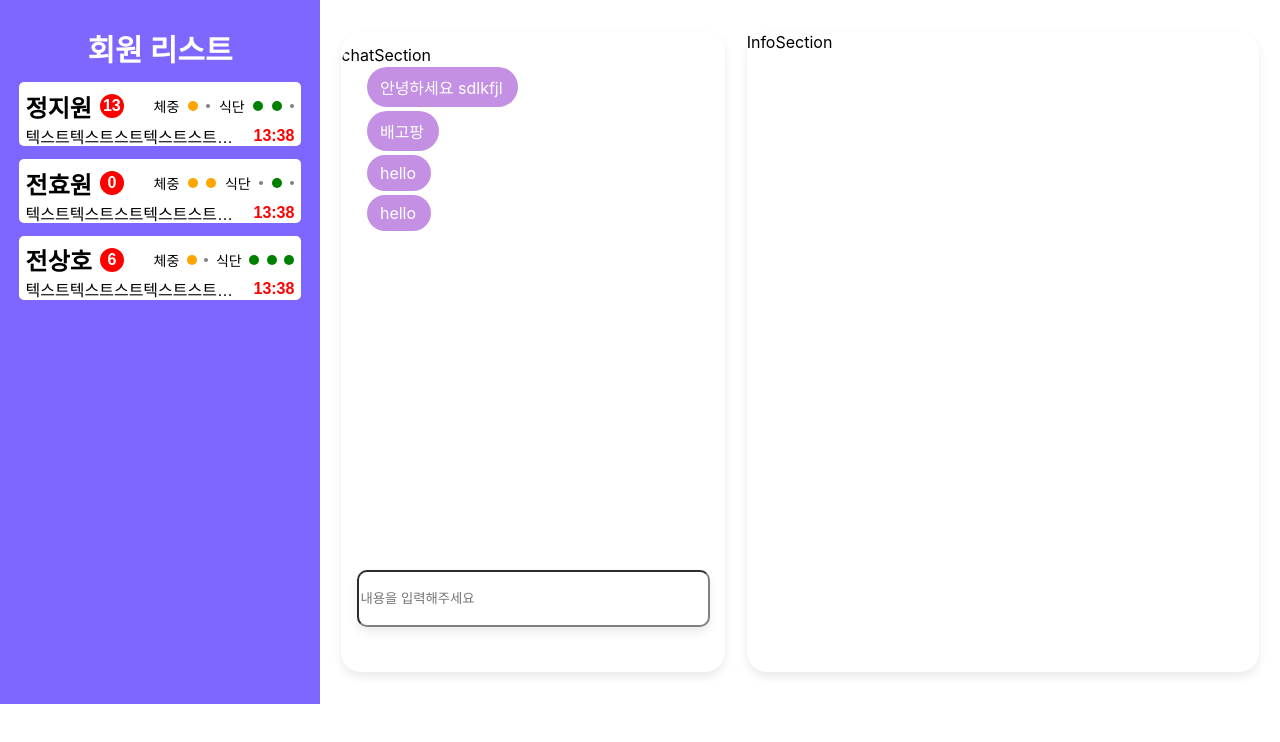
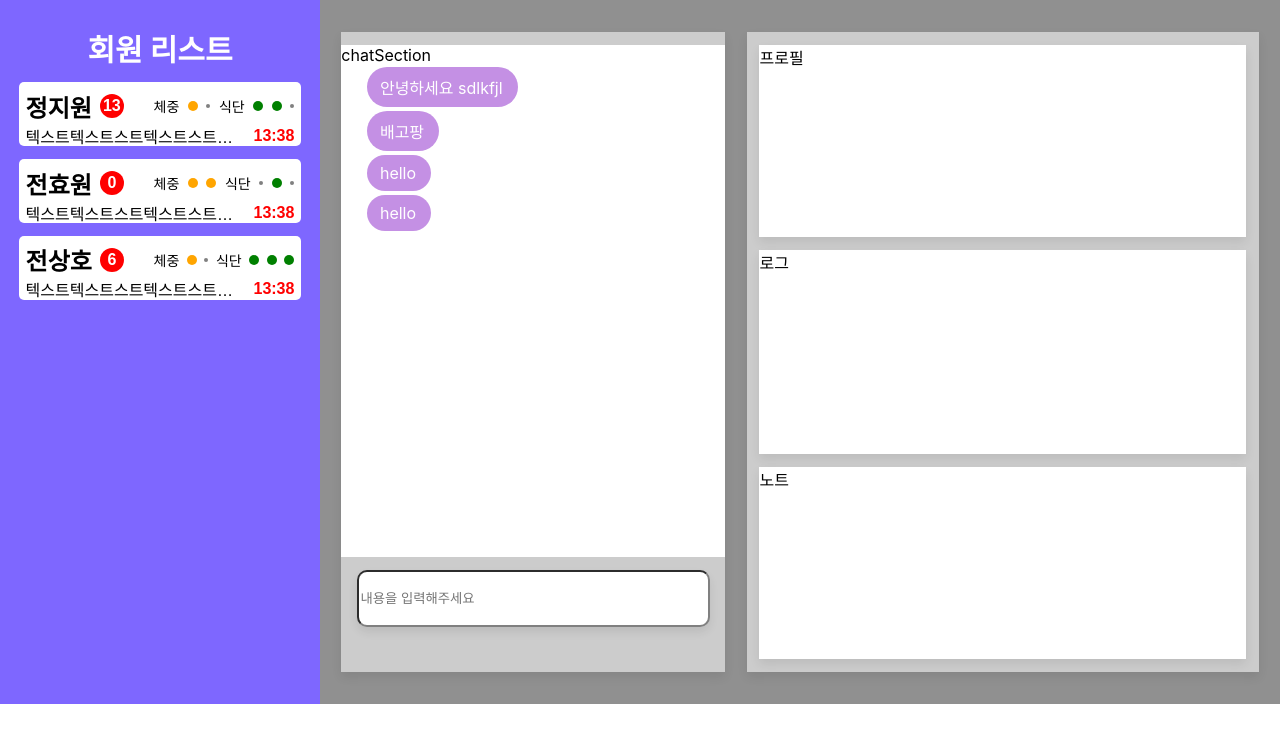
Before and after one commit to sangho-jeon/mauve-admin, a React (Create React App) app: page / in a window 1280 px wide. Shown: the top 742 px of the page. Built offline with nearby package versions, Linux system fonts and the light colour scheme.

Commit message:
[#25] 회원정보 레이아웃 적용

```diff
--- a/src/components/feature/chatblock/chat/styled.js
+++ b/src/components/feature/chatblock/chat/styled.js
@@ -6,8 +6,7 @@ export const Chatlayout = styled.div`
   align-items: center;
   width: 30vw;
   height: 50vw;
-  border-radius: 20px;
-  background-color: white;
+  background-color: #cccccc;
   box-shadow: 0px 5px 10px #00000015;
 `;
 
@@ -17,7 +16,7 @@ export const ChatContainer = styled.div`
   margin-top: 1vw;
   width: 30vw;
   height: 40vw;
-  border-radius: 20px;
+  background-color: white;
 `;
 
 export const ChatInput = styled.input`
--- a/src/components/feature/chatblock/info/index.jsx
+++ b/src/components/feature/chatblock/info/index.jsx
@@ -1,8 +1,17 @@
 import React from "react";
 import { InfoContainer } from "./styled";
+import ProfileSection from "./profile";
+import LogSection from "./log";
+import NoteSection from "./note";
 
 const InfoSection = () => {
-  return <InfoContainer>InfoSection</InfoContainer>;
+  return (
+    <InfoContainer>
+      <ProfileSection />
+      <LogSection />
+      <NoteSection />
+    </InfoContainer>
+  );
 };
 
 export default InfoSection;
--- /dev/null
+++ b/src/components/feature/chatblock/info/log/index.jsx
@@ -0,0 +1,10 @@
+import React from "react";
+import { Log } from "./styled";
+
+const LogSection = () => {
+  return (
+  <Log>로그</Log>
+  );
+};
+
+export default LogSection;
--- /dev/null
+++ b/src/components/feature/chatblock/info/log/styled.js
@@ -0,0 +1,8 @@
+import styled from "styled-components";
+
+export const Log = styled.div`
+  width: 38vw;
+  height: 16vw;
+  background-color: white;
+  box-shadow: 0px 5px 10px #00000015;
+`;
--- /dev/null
+++ b/src/components/feature/chatblock/info/note/index.jsx
@@ -0,0 +1,10 @@
+import React from "react";
+import { Note } from "./styled";
+
+const NoteSection = () => {
+  return (
+  <Note>노트</Note>
+  );
+};
+
+export default NoteSection;
--- /dev/null
+++ b/src/components/feature/chatblock/info/note/styled.js
@@ -0,0 +1,8 @@
+import styled from "styled-components";
+
+export const Note = styled.div`
+  width: 38vw;
+  height: 15vw;
+  background-color: white;
+  box-shadow: 0px 5px 10px #00000015;
+`;
--- /dev/null
+++ b/src/components/feature/chatblock/info/profile/index.jsx
@@ -0,0 +1,10 @@
+import React from "react";
+import { Profile } from "./styled";
+
+const ProfileSection = () => {
+  return (
+  <Profile>프로필</Profile>
+  );
+};
+
+export default ProfileSection;
--- /dev/null
+++ b/src/components/feature/chatblock/info/profile/styled.js
@@ -0,0 +1,8 @@
+import styled from "styled-components";
+
+export const Profile = styled.div`
+  width: 38vw;
+  height: 15vw;
+  background-color: white;
+  box-shadow: 0px 5px 10px #00000015;
+`;
--- a/src/components/feature/chatblock/info/styled.js
+++ b/src/components/feature/chatblock/info/styled.js
@@ -1,10 +1,14 @@
 import styled from "styled-components";
 
 export const InfoContainer = styled.div`
-  display: block;
+  box-sizing: border-box;
+  display: flex;
+  flex-direction: column;
+  justify-content: space-between;
+  align-items: center;
   width: 40vw;
   height: 50vw;
-  border-radius: 20px;
+  padding: 1vw;
   box-shadow: 0px 5px 10px #00000015;
-  background-color: white;
+  background-color: #cccccc;
 `;
--- a/src/components/feature/chatblock/styled.js
+++ b/src/components/feature/chatblock/styled.js
@@ -2,9 +2,9 @@ import styled from "styled-components";
 
 export const ChatBlockSection = styled.div`
   display: flex;
-  background-color: ##f7f6f6;
   justify-content: space-evenly;
   align-items: center;
   width: 75vw;
   height: 55vw;
+  background-color: #909090;
 `;
```
